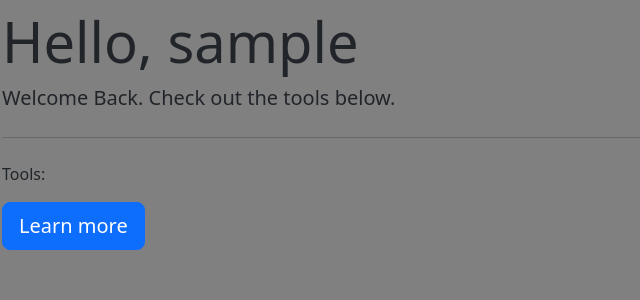
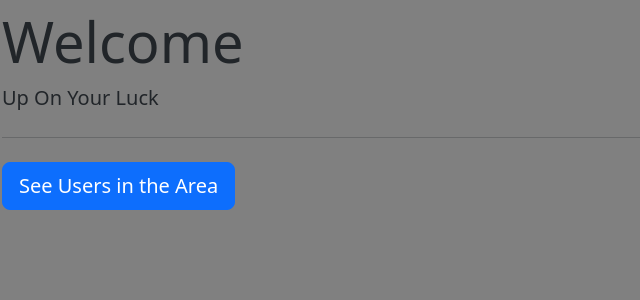
Before and after one commit to nebula1989/UpOnYourLuck, a Django app: page / in a window 1280 px wide. Shown: the part 58-358 px from the top of the page, without its empty margins (0-640 px from the left). Run offline with Django 4.2, Linux system fonts and the light colour scheme; the visitor is signed in with stand-in values (Sample User, id 1); some libraries are stand-ins or nearby versions.

Commit message:
prepared landing page, removed includes

```diff
--- /dev/null
+++ b/welcome/templates/includes/landing_page.html
@@ -0,0 +1,20 @@
+{% block content %}
+    <h2 id="welcome-banner"></h2>
+    <div class="jumbotron">
+      <h1 class="display-4">Welcome</h1>
+      <p class="lead">Up On Your Luck</p>
+      <hr class="my-4">
+        <div id='info-content'>
+
+
+        </div>
+
+
+
+
+
+      <p class="lead">
+        <a class="btn btn-primary btn-lg" href="{% url 'show-all-users' %}" role="button">See Users in the Area</a>
+      </p>
+    </div>
+{% endblock %}
--- a/welcome/templates/includes/welcome_logged_in.html
+++ /dev/null
@@ -1,12 +0,0 @@
-{% block content %}
-<h2 id="welcome-banner"></h2>
-<div class="jumbotron">
-  <h1 class="display-4">Hello, {{user.username}}</h1>
-  <p class="lead">Welcome Back.  Check out the tools below.</p>
-  <hr class="my-4">
-  <p>Tools:</p>
-  <p class="lead">
-    <a class="btn btn-primary btn-lg" href="#" role="button">Learn more</a>
-  </p>
-</div>
-{% endblock %}
--- a/welcome/templates/welcome/welcome_base.html
+++ b/welcome/templates/welcome/welcome_base.html
@@ -7,9 +7,5 @@
 
 
 {% block content %}
-    {% if user.is_authenticated %}
-        {% include 'includes/welcome_logged_in.html' %}
-    {% else %}
-        {% include 'includes/welcome_logged_out.html' %}
-    {% endif %}
+    {% include 'includes/landing_page.html' %}
 {% endblock %}
```
Also changed, not shown: user/templates/profile.html (+0 -14 lines), welcome/templates/includes/welcome_logged_out.html (deleted, +0 -11 lines).
